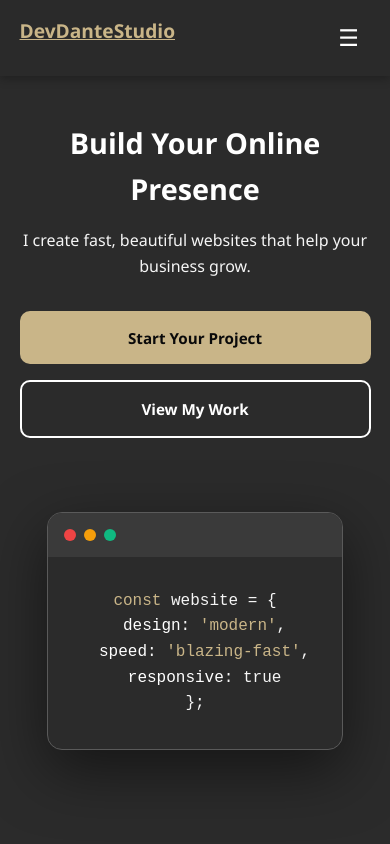
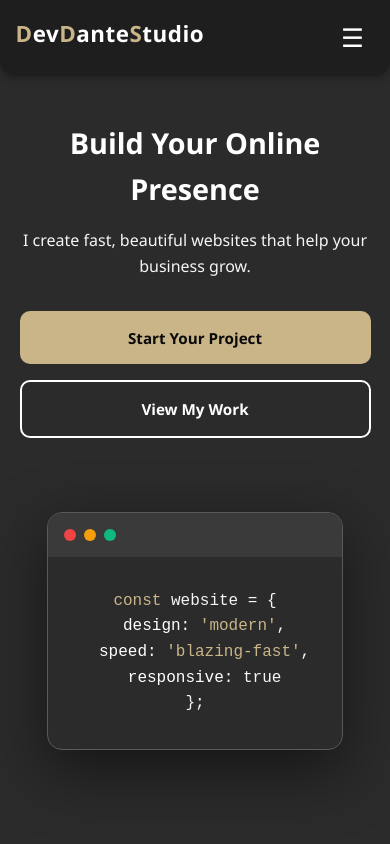
Before and after one commit to DevDanteStudio/portfolio-website, a plain HTML site: page index.html in a window 390 px wide. Shown: the top 844 px of the page. Drawn offline with Linux system fonts and the light colour scheme.

Commit message:
Removed nav border, added rounded edges, enhanced footer tagline, removed footer logo

```diff
--- a/index.html
+++ b/index.html
@@ -46,7 +46,8 @@
 
     <!-- Navigation -->
     <nav>
-        <a href="index.html" class="logo">DevDanteStudio</a>
+        <a href="index.html" class="logo"><span class="highlight">D</span>ev<span class="highlight">D</span>ante<span
+                class="highlight">S</span>tudio</a>
         <ul class="nav-links">
             <li><a href="#home">Home</a></li>
             <li><a href="#about">About</a></li>
@@ -334,8 +335,7 @@
     <footer>
         <div class="footer-content">
             <div class="footer-section">
-                <h3>DevDanteStudio</h3>
-                <p>Building modern websites that work for your business.</p>
+                <p class="footer-tagline">Building modern websites that work for your business.</p>
             </div>
 
             <div class="footer-section">
--- a/script.js
+++ b/script.js
@@ -403,3 +403,18 @@ if (contactForm) {
         }, 10000);
     });
 }
+
+// ========================================
+// NAVBAR SHRINK ON SCROLL
+// ========================================
+
+window.addEventListener('scroll', () => {
+    const navbar = document.querySelector('nav');
+    const currentScroll = window.pageYOffset;
+
+    if (currentScroll > 50) {
+        navbar.classList.add('scrolled');
+    } else {
+        navbar.classList.remove('scrolled');
+    }
+});
--- a/style.css
+++ b/style.css
@@ -37,25 +37,51 @@ body {
   background: var(--charcoal);
   overflow-x: hidden;
 }
+/* Navigation */
 nav {
   position: fixed;
   top: 0;
   width: 100%;
-  background: rgba(43, 43, 43, 0.95);
-  backdrop-filter: blur(10px);
-  padding: 1rem 5%;
+  background: rgba(26, 26, 26, 0.7);
+  backdrop-filter: blur(25px) saturate(200%);
+  -webkit-backdrop-filter: blur(25px) saturate(200%);
+  padding: 1.5rem 5%;
   display: flex;
   justify-content: space-between;
   align-items: center;
+  gap: 2rem;
   z-index: 1000;
-  box-shadow: 0 2px 10px rgba(0, 0, 0, 0.3);
-  transition: transform 0.3s, padding 0.3s;
+  box-shadow: 0 4px 30px rgba(0, 0, 0, 0.3);
+  border: none; /* ← REMOVE BORDER */
+  border-radius: 0 0 20px 20px; /* ← ROUNDED BOTTOM EDGES */
+  transition: padding 0.3s ease, box-shadow 0.3s ease;
+}
+
+/* Shrink nav on scroll */
+nav.scrolled {
+  padding: 0.9rem 5%;
+  box-shadow: 0 2px 20px rgba(0, 0, 0, 0.4),
+    inset 0 1px 0 rgba(255, 255, 255, 0.15);
 }
 .logo {
-  font-size: 1.5rem;
-  font-weight: 700;
-  color: var(--khaki);
-}
+  font-size: 1.7rem;
+  font-weight: bold;
+  color: var(--white);
+  flex-shrink: 0;
+  text-decoration: none;
+  transition: all 0.3s ease;
+  letter-spacing: 0.5px;
+}
+
+.logo .highlight {
+  color: var(--khaki);
+}
+
+.logo:hover {
+  opacity: 0.8;
+  transform: translateY(-1px);
+}
+
 .btn,
 .nav-cta,
 .project-link {
@@ -1427,27 +1453,28 @@ nav.nav-hidden {
     font-size: 1.6rem;
   }
 }
-/* ========================================
-   MOBILE NAVIGATION FIX – UPDATED
-   ======================================== */
+
+/* MOBILE NAVIGATION FIX – UPDATED */
 
 @media (max-width: 768px) {
   nav {
-    padding: 0.8rem 3%;
+    padding: 0.8rem 4%;
+    border-radius: 0 0 15px 15px !important;
     gap: 0;
     display: flex;
     justify-content: space-between;
     align-items: center;
   }
-
-  /* 1. HIDE "Get Started" button completely on mobile */
+  nav.scrolled {
+    padding: 0.8rem 4% !important;
+  }
+
   .nav-cta {
-    display: none !important; /* ← THIS IS THE KEY LINE */
-  }
-
-  /* 2. Logo 20% bigger */
+    display: none !important;
+  }
+
   .logo {
-    font-size: 1.32rem; /* 1.1rem × 1.2 = 1.32rem */
+    font-size: 1.32rem;
     flex-shrink: 0;
   }
 
@@ -1455,7 +1482,6 @@ nav.nav-hidden {
     display: none;
   }
 
-  /* 4. More transparent mobile menu + nicer blur */
   .nav-links.active {
     display: flex;
     flex-direction: column;
@@ -1463,7 +1489,7 @@ nav.nav-hidden {
     top: 100%;
     left: 0;
     right: 0;
-    background: rgba(26, 26, 26, 0.88); /* ← less opaque (was 0.98) */
+    background: rgba(26, 26, 26, 0.55);
     backdrop-filter: blur(14px);
     -webkit-backdrop-filter: blur(14px);
     padding: 2rem;
@@ -1473,34 +1499,64 @@ nav.nav-hidden {
     border-bottom: 1px solid rgba(201, 181, 136, 0.2);
   }
 
-  /* 3. Hamburger 20% bigger */
   .mobile-menu-btn {
     display: block;
-    padding: 0.4rem; /* slightly more tap area */
-    font-size: 1.56rem; /* 1.3rem × 1.2 = ~1.56rem */
+    padding: 0.4rem;
+    font-size: 1.56rem;
     flex-shrink: 0;
     order: 3;
   }
 
-  /* Extra small phones – keep the same 20% increase */
+  /* Extra small phones */
   @media (max-width: 480px) {
     nav {
       padding: 0.7rem 2.5%;
     }
 
     .logo {
-      font-size: 1.2rem; /* 1rem × 1.2 = 1.2rem */
+      font-size: 1.2rem;
     }
 
-    /* Hamburger on very small screens */
     .mobile-menu-btn {
-      font-size: 1.44rem; /* 1.2rem × 1.2 = 1.44rem */
+      font-size: 1.44rem;
       padding: 0.35rem;
     }
 
-    /* Keep Get Started hidden */
     .nav-cta {
       display: none !important;
     }
   }
 }
+.footer-tagline {
+  font-size: 1.3rem;
+  font-weight: 600;
+  line-height: 1.8;
+  color: var(--white);
+  margin-bottom: 1rem;
+}
+
+.footer-tagline::before {
+  content: "✦ ";
+  color: var(--khaki);
+  margin-right: 0.5rem;
+  font-size: 1.2rem;
+}
+/* Mobile Navigation Updates */
+@media (max-width: 768px) {
+  nav {
+    padding: 1rem 4% !important;
+  }
+
+  nav.scrolled {
+    padding: 0.8rem 4% !important;
+  }
+
+  .logo {
+    font-size: 1.4rem !important;
+  }
+
+  .mobile-menu-btn {
+    display: block !important;
+    font-size: 1.6rem !important;
+  }
+}
```
Also changed, not shown: contact.html (+3 -3 lines), get-started.html (+2 -1 lines), pricing.html (+2 -1 lines).
